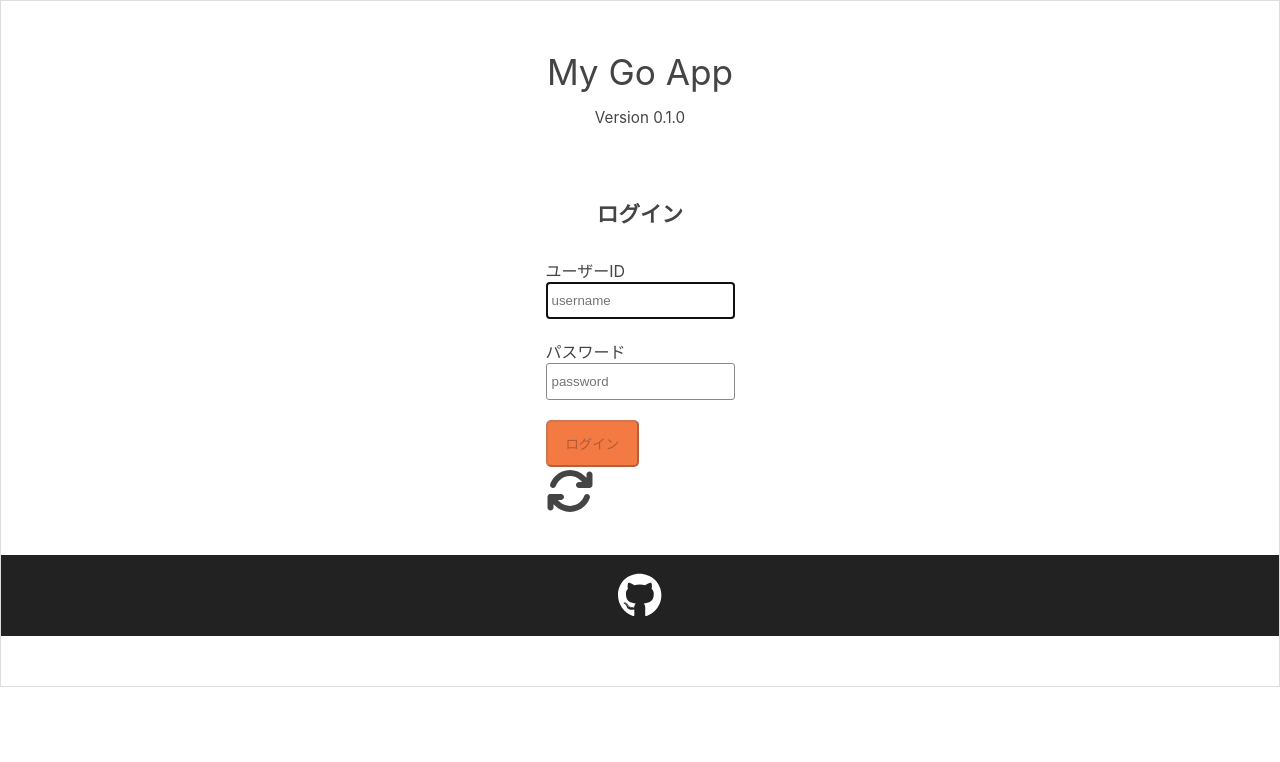
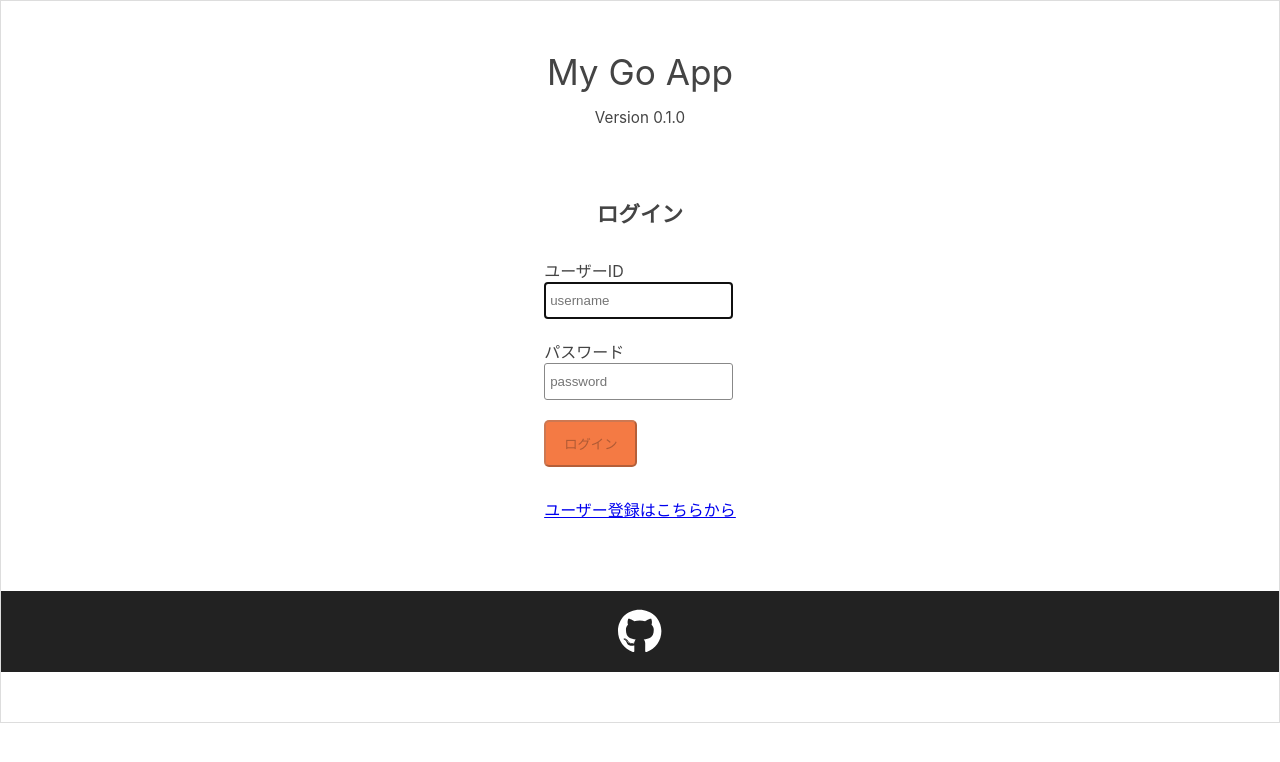
Before and after one commit to kento-yoshidu/IngredientsList_Frontend, a React (Create React App) app: page / in a window 1280 px wide. Shown: the top 762 px of the page. Built offline with nearby package versions, Linux system fonts and the light colour scheme; no server answers.

Commit message:
⚡ Update Auth Component

```diff
--- a/src/App.tsx
+++ b/src/App.tsx
@@ -9,6 +9,7 @@ import IngredientList from './components/IngredientList'
 import { CsrfToken } from './types'
 
 import "./styles/global.css"
+import SignUp from './components/SignUp'
 
 function App() {
   useEffect(() => {
@@ -28,6 +29,7 @@ function App() {
     <BrowserRouter>
       <Routes>
         <Route path="/" element={<Auth />} />
+        <Route path="/signup" element={<SignUp />} />
         <Route path="/dishes" element={<DishList />} />
         <Route path="/dish/:id/ingredients" element={<IngredientList />} />
       </Routes>
--- a/src/components/Auth.tsx
+++ b/src/components/Auth.tsx
@@ -1,67 +1,51 @@
-import { useState, FormEvent } from 'react'
+import { useState, FormEvent } from "react"
 import useMutateAuth from '../hooks/useMutateAuth'
 
-import Layout from './Layout'
+import Layout from "./Layout"
 
-import { FontAwesomeIcon } from '@fortawesome/react-fontawesome'
-import { faArrowsRotate } from '@fortawesome/free-solid-svg-icons'
-
-import styles from "../styles/form.module.css"
+import styles from "../styles/style.module.css"
+import formStyles from "../styles/form.module.css"
+import { Link } from "react-router-dom"
 
 const Auth = () => {
-  const [username, setusername] = useState('')
-  const [pw, setPw] = useState('')
-  const [isLogin, setIsLogin] = useState(true)
-  const { loginMutation, registerMutation } = useMutateAuth()
+  const [username, setUsername] = useState("")
+  const [pw, setPw] = useState("")
+  const { loginMutation } = useMutateAuth()
 
   const submitAuthHandler = async (e: FormEvent<HTMLFormElement>) => {
     e.preventDefault()
 
-    if (isLogin) {
-      loginMutation.mutate({
-        username: username,
-        password: pw,
-      })
-    } else {
-      await registerMutation
-        .mutateAsync({
-          username: username,
-          password: pw,
-        })
-        .then(() =>
-          loginMutation.mutate({
-            username: username,
-            password: pw,
-          })
-        )
-    }
+    loginMutation.mutate({
+      username: username,
+      password: pw,
+    })
   }
 
   return (
     <Layout>
       <div>
         <form onSubmit={submitAuthHandler}>
-          <h2 className={styles.formTitle}>{isLogin ? 'ログイン' : "ユーザー登録"}</h2>
+          <h2 className={formStyles.formTitle}>ログイン</h2>
 
-          <div className={styles.wrapper}>
+          <div className={formStyles.wrapper}>
             <label htmlFor="username">ユーザーID</label><br />
             <input
               id="username"
-              className={styles.input}
+              className={formStyles.input}
               name="username"
               type="text"
               autoFocus
               placeholder="username"
-              onChange={(e) => setusername(e.target.value)}
+              onChange={(e) => setUsername(e.target.value)}
               value={username}
             />
           </div>
 
-          <div className={styles.wrapper}>
+          <div className={formStyles.wrapper}>
             <label htmlFor="password">パスワード</label><br />
             <input
               id="password"
-              className={styles.input}
+              className={formStyles.input}
               name="password"
               type="password"
               placeholder="password"
@@ -71,20 +55,20 @@ const Auth = () => {
           </div>
 
           <button
-            className={styles.button}
+            className={formStyles.button}
             disabled={!username || !pw}
             type="submit"
           >
-            {isLogin ? 'ログイン' : '登録'}
+            ログイン
           </button>
         </form>
 
-        <FontAwesomeIcon
-          style={{ fontSize: "3rem", textAlign: "center" }}
-          icon={faArrowsRotate}
-          onClick={() => setIsLogin(!isLogin)}
-        />
-
+        <Link
+          to="signup"
+          className={styles.link}
+        >
+          ユーザー登録はこちらから
+        </Link>
       </div>
     </Layout>
   )
--- a/src/components/Header.tsx
+++ b/src/components/Header.tsx
@@ -1,6 +1,6 @@
 import { useLocation } from "react-router-dom"
 
-import Logout from "./Logout"
+import Logout from "./LogOut"
 
 import styles from "../styles/header.module.css"
 
--- a/src/components/Logout.tsx
+++ b/src/components/Logout.tsx
@@ -6,7 +6,7 @@ import { faRightFromBracket } from '@fortawesome/free-solid-svg-icons'
 
 import styles from "../styles/logout.module.css"
 
-const Logout = () => {
+const LogOut = () => {
   const queryClient = useQueryClient()
   const { logoutMutation } = useMutateAuth()
 
@@ -26,4 +26,4 @@ const Logout = () => {
   )
 }
 
-export default Logout
+export default LogOut
--- /dev/null
+++ b/src/components/SignUp.tsx
@@ -0,0 +1,35 @@
+import { useState } from "react"
+import useMutateAuth from "../hooks/useMutateAuth"
+import Layout from "./Layout"
+
+const SignUp = () => {
+  const [username, setUsername] = useState("")
+  const [pw, setPw] = useState("")
+  const { loginMutation, registerMutation } = useMutateAuth()
+
+  const submitAuthHandler = async () => {
+    await registerMutation
+      .mutateAsync({
+        username: username,
+        password: pw,
+      })
+      .then(() =>
+        loginMutation.mutate({
+          username: username,
+          password: pw,
+        })
+      )
+  }
+
+  return (
+    <Layout>
+      <h1>ユーザー登録</h1>
+
+      <form>
+
+      </form>
+    </Layout>
+  )
+}
+
+export default SignUp
--- a/src/styles/style.module.css
+++ b/src/styles/style.module.css
@@ -1,3 +1,8 @@
 .pageTitle {
   font-size: clamp(1.2rem, 2.5vw, 1.55rem);
 }
+
+.link {
+  display: block;
+  margin: 30px 0;
+}
```
